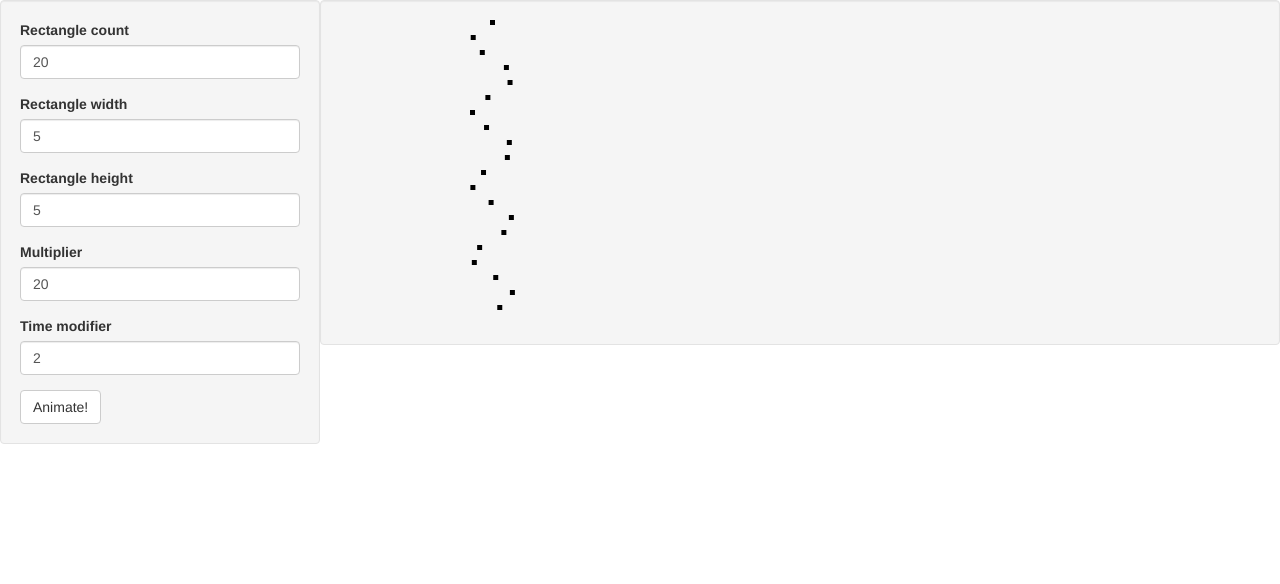
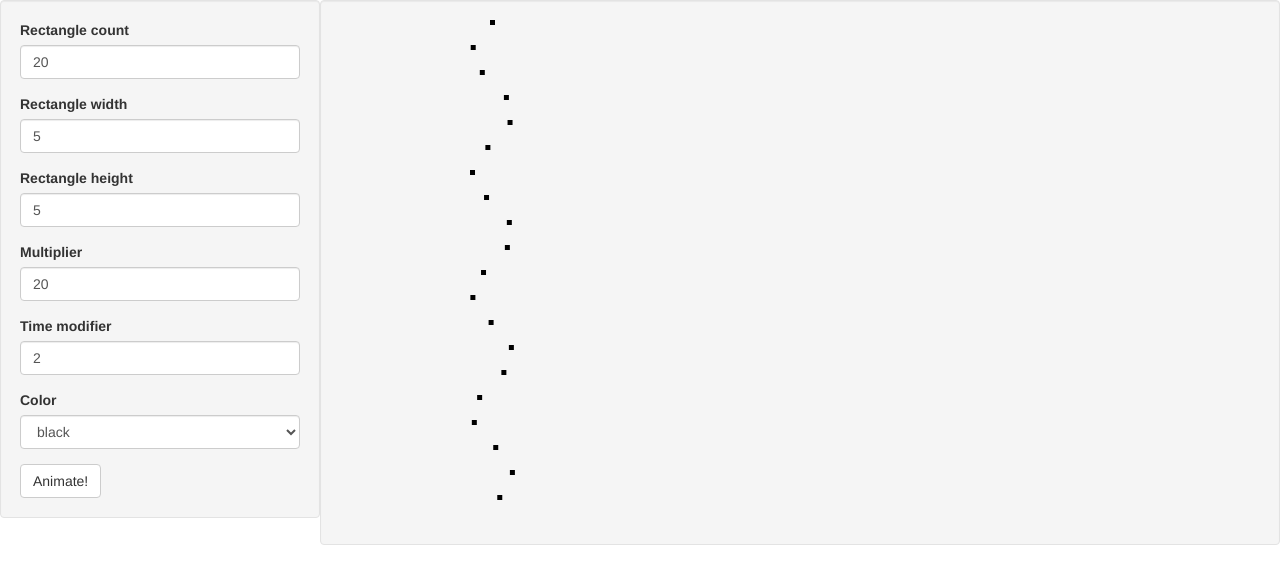
Before and after one commit to getfretless/pendulum, a plain HTML site: page index.html in a window 1280 px wide. Drawn offline with Linux system fonts and the light colour scheme.

Commit message:
Add color picker.

```diff
--- a/index.html
+++ b/index.html
@@ -34,11 +34,21 @@
       <input type="text" name="time_modifier" class="form-control" value="2">
     </div>
 
+    <div class="form-group">
+      <label for="color">Color</label>
+      <select name="color" class="form-control">
+        <option value="black" selected>black</option>
+        <option value="cornflowerblue">cornflower blue</option>
+        <option value="coral">coral</option>
+        <option value="darkolivegreen">dark olive green</option>
+      </select>
+    </div>
+
     <input type="submit" value="Animate!" class="btn btn-default">
   </form>
 </div>
 <div class="well col-sm-9 col-xs-12">
-  <canvas id="myCanvas" width="300" height="300"></canvas>
+  <canvas id="myCanvas" width="300" height="500"></canvas>
 </div>
 
 <script src="js/pendulum.js"></script>
--- a/js/pendulum.js
+++ b/js/pendulum.js
@@ -7,6 +7,7 @@ function canvas() {
   var height = 5;
   var multiplier = 20;
   var timeModifier = 0.02;
+  var color = 'black';
 
   function stop() {
     clearInterval(interval);
@@ -16,6 +17,8 @@ function canvas() {
     var time = 0
     var redraw = function () {
       context.clearRect(0, 0, myCanvas.width, myCanvas.height);
+
+        context.fillStyle = color;
       for (var i=0; i < n; i++) {
         x = myCanvas.width / 2 + Math.sin(time * i) * multiplier;
         y = i/n * myCanvas.height;
@@ -34,6 +37,7 @@ function canvas() {
     height = fields.height.value;
     multiplier = fields.multiplier.value;
     timeModifier = parseFloat(fields.time_modifier.value) / 100;
+    color = fields.color.value;
   }
 
   document.querySelector('form').onsubmit = update;
```
